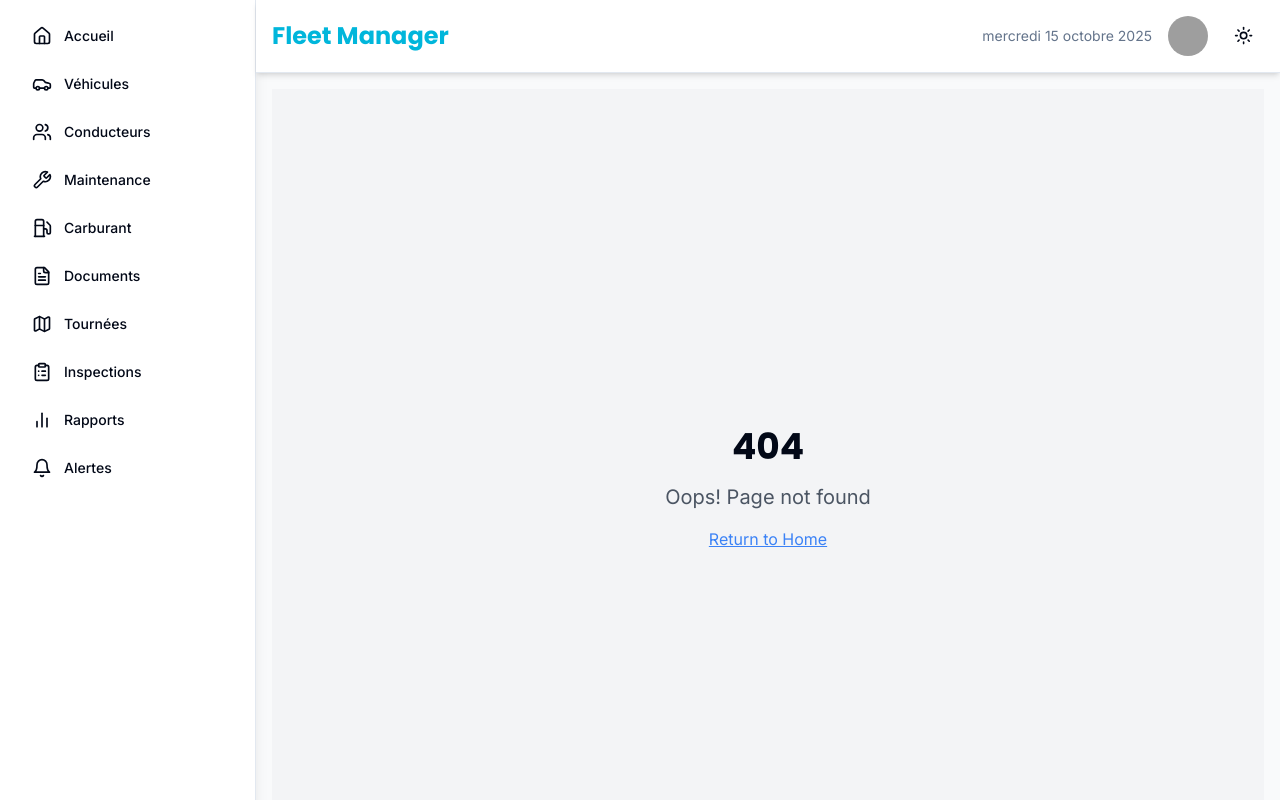
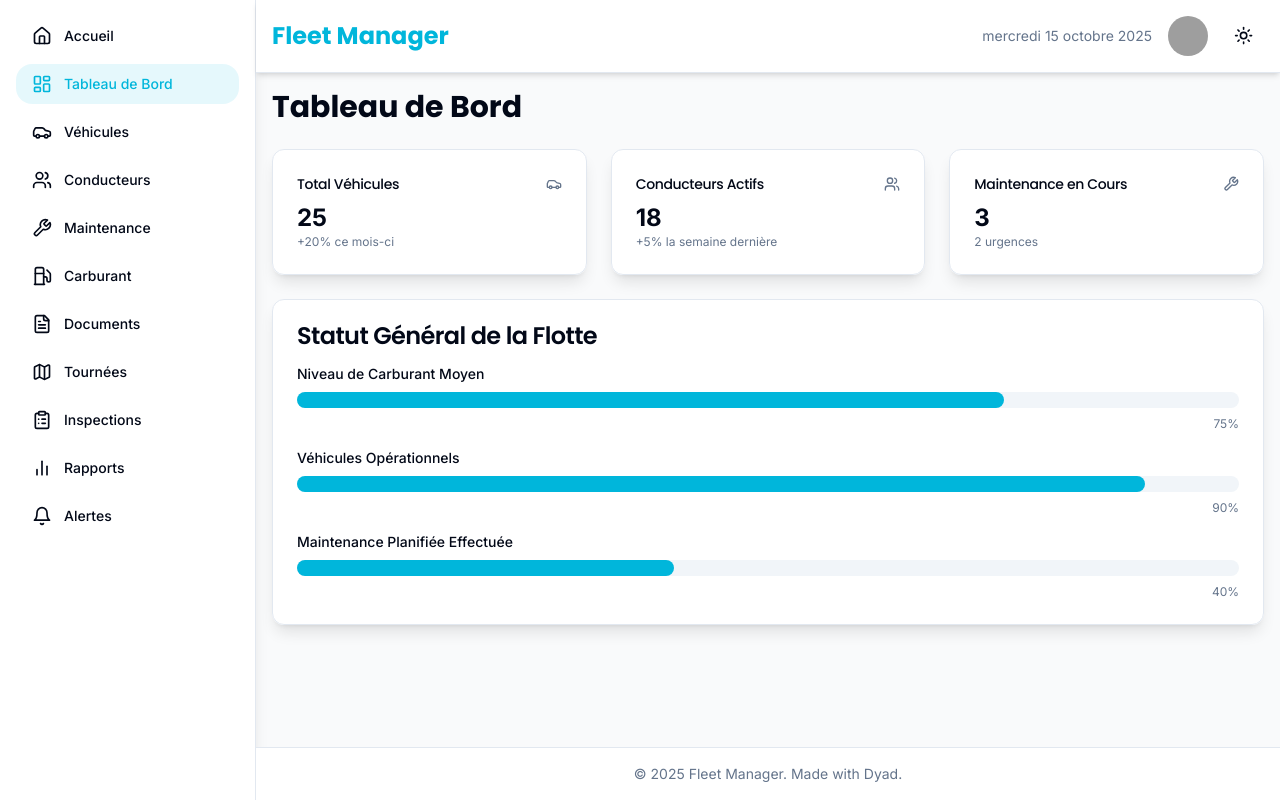
Before and after one commit to aymmej1920-bot/AymenMeji-Flote-m2l-tg, a React (Vite) app: page /dashboard in a window 1280 px wide. Shown: the top 800 px of the page. Built offline with nearby package versions, Linux system fonts and the light colour scheme; grey boxes are pictures that could not be loaded.

Commit message:
[dyad] Création d'une page de tableau de bord pour présenter les nouveaux composants et animations. - wrote 3 file(s)

```diff
--- a/src/App.tsx
+++ b/src/App.tsx
@@ -5,8 +5,9 @@ import { QueryClient, QueryClientProvider } from "@tanstack/react-query";
 import { BrowserRouter, Routes, Route } from "react-router-dom";
 import Index from "./pages/Index";
 import NotFound from "./pages/NotFound";
-import Vehicles from "./pages/Vehicles"; // Importez la nouvelle page
-import MainLayout from "./components/layout/MainLayout"; // Importez le MainLayout
+import Vehicles from "./pages/Vehicles";
+import Dashboard from "./pages/Dashboard"; // Importez la nouvelle page Dashboard
+import MainLayout from "./components/layout/MainLayout";
 
 const queryClient = new QueryClient();
 
@@ -16,10 +17,11 @@ const App = () => (
       <Toaster />
       <Sonner />
       <BrowserRouter>
-        <MainLayout> {/* Enveloppez les routes avec MainLayout */}
+        <MainLayout>
           <Routes>
             <Route path="/" element={<Index />} />
-            <Route path="/vehicles" element={<Vehicles />} /> {/* Nouvelle route pour les véhicules */}
+            <Route path="/dashboard" element={<Dashboard />} /> {/* Nouvelle route pour le tableau de bord */}
+            <Route path="/vehicles" element={<Vehicles />} />
             {/* ADD ALL CUSTOM ROUTES ABOVE THE CATCH-ALL "*" ROUTE */}
             <Route path="*" element={<NotFound />} />
           </Routes>
--- a/src/components/layout/Sidebar.tsx
+++ b/src/components/layout/Sidebar.tsx
@@ -3,7 +3,7 @@
 import React from 'react';
 import { Link, useLocation } from 'react-router-dom';
 import { CustomButton } from '@/components/CustomButton';
-import { Car, Users, Fuel, FileText, Wrench, Map, ClipboardList, BarChart2, Bell, Home } from 'lucide-react';
+import { Car, Users, Fuel, FileText, Wrench, Map, ClipboardList, BarChart2, Bell, Home, LayoutDashboard } from 'lucide-react'; // Import LayoutDashboard icon
 import { cn } from '@/lib/utils';
 
 interface SidebarProps {
@@ -13,6 +13,7 @@ interface SidebarProps {
 
 const navItems = [
   { name: 'Accueil', href: '/', icon: Home },
+  { name: 'Tableau de Bord', href: '/dashboard', icon: LayoutDashboard }, // Nouveau lien pour le tableau de bord
   { name: 'Véhicules', href: '/vehicles', icon: Car },
   { name: 'Conducteurs', href: '/drivers', icon: Users },
   { name: 'Maintenance', href: '/maintenance', icon: Wrench },
--- /dev/null
+++ b/src/pages/Dashboard.tsx
@@ -0,0 +1,80 @@
+"use client";
+
+import React from 'react';
+import { CustomCard, CustomCardHeader, CustomCardTitle, CustomCardContent } from '@/components/CustomCard';
+import ProgressBar from '@/components/ProgressBar';
+import { Car, Users, Wrench, Fuel } from 'lucide-react';
+import { motion } from 'framer-motion';
+
+const Dashboard: React.FC = () => {
+  return (
+    <div className="space-y-6">
+      <motion.h1
+        initial={{ opacity: 0, y: -20 }}
+        animate={{ opacity: 1, y: 0 }}
+        transition={{ duration: 0.5 }}
+        className="text-3xl font-heading font-bold text-foreground"
+      >
+        Tableau de Bord
+      </motion.h1>
+
+      <div className="grid grid-cols-1 md:grid-cols-2 lg:grid-cols-3 gap-6">
+        <motion.div initial={{ opacity: 0, scale: 0.9 }} animate={{ opacity: 1, scale: 1 }} transition={{ duration: 0.3, delay: 0.1 }}>
+          <CustomCard>
+            <CustomCardHeader className="flex flex-row items-center justify-between space-y-0 pb-2">
+              <CustomCardTitle className="text-sm font-medium">Total Véhicules</CustomCardTitle>
+              <Car className="h-4 w-4 text-muted-foreground" />
+            </CustomCardHeader>
+            <CustomCardContent>
+              <div className="text-2xl font-bold">25</div>
+              <p className="text-xs text-muted-foreground">+20% ce mois-ci</p>
+            </CustomCardContent>
+          </CustomCard>
+        </motion.div>
+
+        <motion.div initial={{ opacity: 0, scale: 0.9 }} animate={{ opacity: 1, scale: 1 }} transition={{ duration: 0.3, delay: 0.2 }}>
+          <CustomCard>
+            <CustomCardHeader className="flex flex-row items-center justify-between space-y-0 pb-2">
+              <CustomCardTitle className="text-sm font-medium">Conducteurs Actifs</CustomCardTitle>
+              <Users className="h-4 w-4 text-muted-foreground" />
+            </CustomCardHeader>
+            <CustomCardContent>
+              <div className="text-2xl font-bold">18</div>
+              <p className="text-xs text-muted-foreground">+5% la semaine dernière</p>
+            </CustomCardContent>
+          </CustomCard>
+        </motion.div>
+
+        <motion.div initial={{ opacity: 0, scale: 0.9 }} animate={{ opacity: 1, scale: 1 }} transition={{ duration: 0.3, delay: 0.3 }}>
+          <CustomCard>
+            <CustomCardHeader className="flex flex-row items-center justify-between space-y-0 pb-2">
+              <CustomCardTitle className="text-sm font-medium">Maintenance en Cours</CustomCardTitle>
+              <Wrench className="h-4 w-4 text-muted-foreground" />
+            </CustomCardHeader>
+            <CustomCardContent>
+              <div className="text-2xl font-bold">3</div>
+              <p className="text-xs text-muted-foreground">2 urgences</p>
+            </CustomCardContent>
+          </CustomCard>
+        </motion.div>
+      </div>
+
+      <motion.div
+        initial={{ opacity: 0, y: 20 }}
+        animate={{ opacity: 1, y: 0 }}
+        transition={{ duration: 0.5, delay: 0.4 }}
+      >
+        <CustomCard className="p-6">
+          <CustomCardTitle className="mb-4">Statut Général de la Flotte</CustomCardTitle>
+          <div className="space-y-4">
+            <ProgressBar value={75} label="Niveau de Carburant Moyen" />
+            <ProgressBar value={90} label="Véhicules Opérationnels" />
+            <ProgressBar value={40} label="Maintenance Planifiée Effectuée" />
+          </div>
+        </CustomCard>
+      </motion.div>
+    </div>
+  );
+};
+
+export default Dashboard;
```
